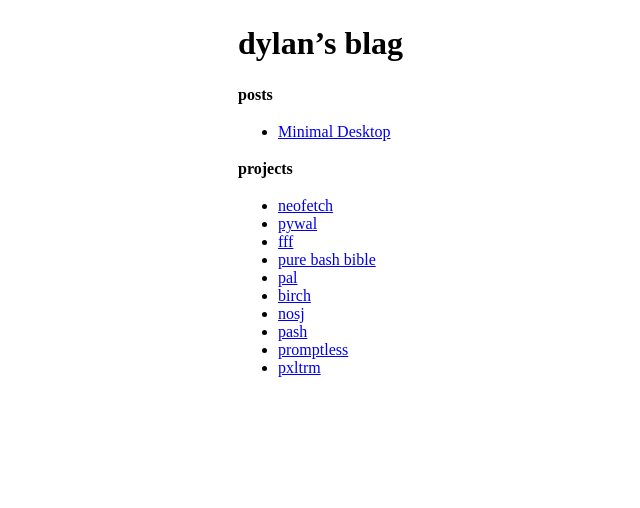
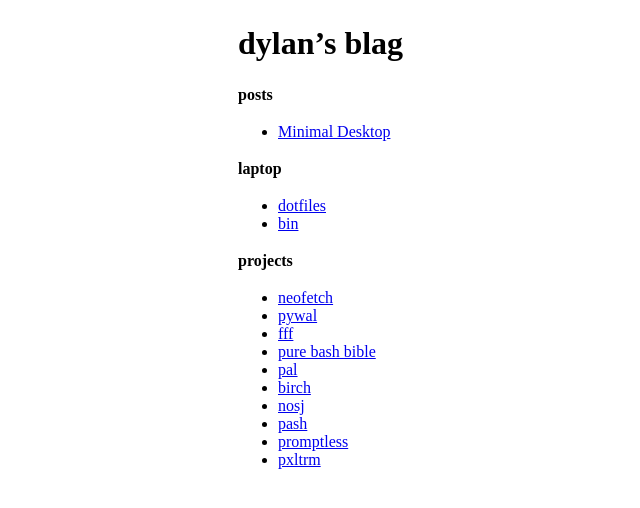
Before and after one commit to dylanaraps/blag, a Jekyll site: the page built from index.md, in a window 1280 px wide. Shown: the top 508 px of the page, without its empty margins (87-727 px from the left). Built offline with Jekyll 4.4.1, drawn with Linux system fonts in a browser that asks for light colours; our own code applies the rules of GitHub Pages for plain Markdown files.

Commit message:
docs: update

```diff
--- a/index.md
+++ b/index.md
@@ -4,6 +4,11 @@
 
 - [Minimal Desktop](./rice.md)
 <!-- - [Compiling a "modern" web browser](./compiling-a-browser.md) -->
+
+**laptop**
+
+- [dotfiles](https://github.com/dylanaraps/dotfiles)
+- [bin](https://github.com/dylanaraps/bin)
 
 **projects**
 
```
